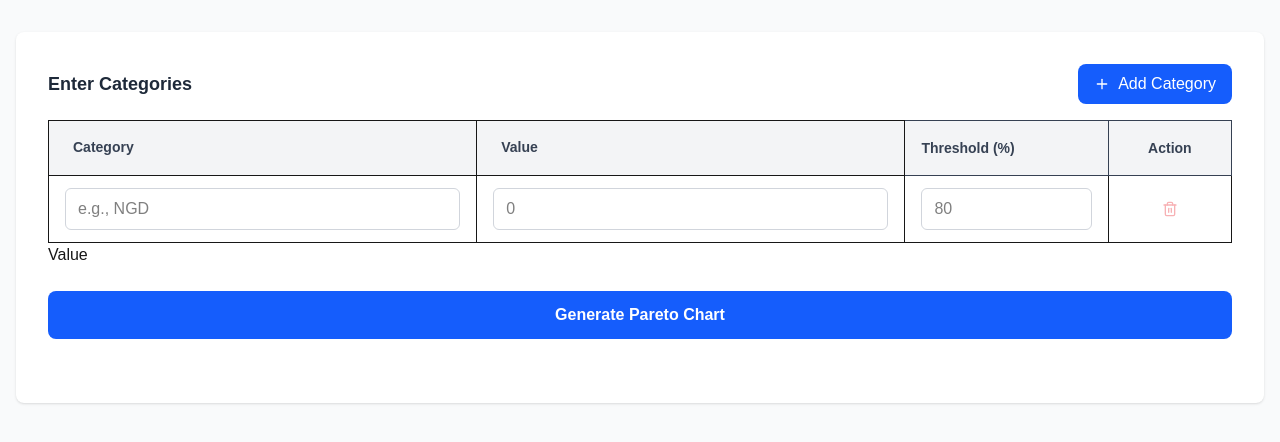
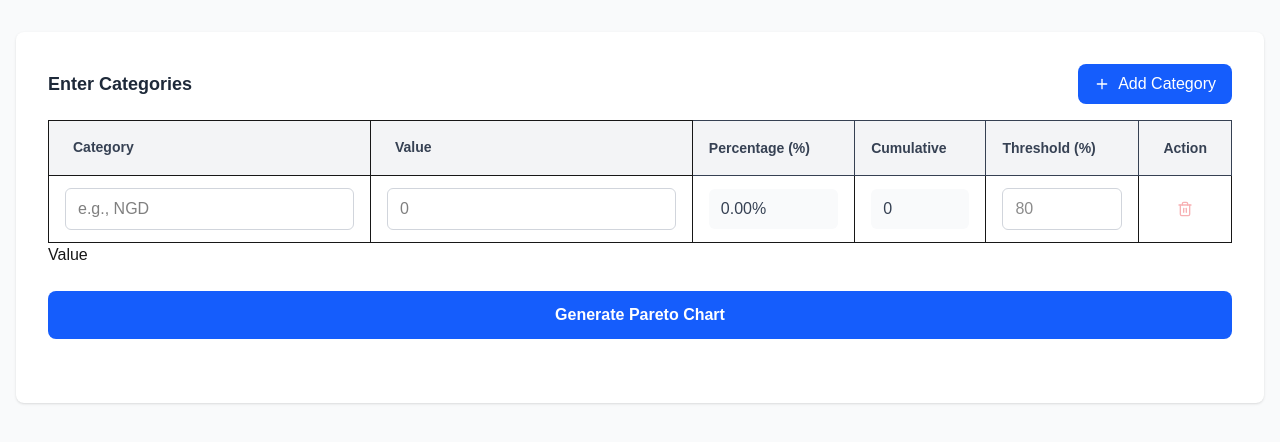
Before and after one commit to Sarvottam999/pareto-chart-generator, a Next.js app: page / in a window 1280 px wide. Shown: the top 442 px of the page. Built offline with nearby package versions, Linux system fonts and the light colour scheme.

Commit message:
added columns and css

```diff
--- a/app/page.tsx
+++ b/app/page.tsx
@@ -128,6 +128,20 @@ const ParetoChartGenerator: React.FC = () => {
       btoa(unescape(encodeURIComponent(svgData)));
   };
 
+  const calculateStats = () => {
+    const total = categories.reduce((sum, cat) => sum + (cat.value || 0), 0);
+    let cumulative = 0;
+
+    return categories.map((cat) => {
+      const percentage = total > 0 ? ((cat.value || 0) / total) * 100 : 0;
+      cumulative += cat.value || 0;
+      return {
+        percentage: percentage.toFixed(2),
+        cumulative: cumulative,
+      };
+    });
+  };
+
   return (
     <div className="min-h-screen bg-gray-50 py-8 px-4">
       <div className="max-w-7xl mx-auto">
@@ -172,6 +186,14 @@ const ParetoChartGenerator: React.FC = () => {
                         placeholder="Value"
                       />
                     </th>
+
+                    <th className="px-4 py-3 text-left text-sm font-semibold text-gray-700 border">
+                      Percentage (%)
+                    </th>
+                    <th className="px-4 py-3 text-left text-sm font-semibold text-gray-700 border">
+                      Cumulative
+                    </th>
+
                     <th className="px-4 py-3 text-left text-sm font-semibold text-gray-700 border">
                       Threshold (%)
                     </th>
@@ -181,7 +203,9 @@ const ParetoChartGenerator: React.FC = () => {
                   </tr>
                 </thead>
                 <tbody>
-                  {categories.map((cat) => (
+                  {categories.map((cat, index) => {
+                    const stats = calculateStats();
+                    return (
                       <tr key={cat.id} className="hover:bg-gray-50">
                         <td className="px-4 py-3 border">
                           <input
@@ -191,7 +215,7 @@ const ParetoChartGenerator: React.FC = () => {
                               updateCategory(cat.id, "category", e.target.value)
                             }
                             placeholder="e.g., NGD"
-                          className="w-full px-3 py-2 border text-black border-gray-300 rounded-md focus:outline-none focus:ring-2 focus:ring-blue-500"
+                            className="w-full px-3 py-2 text-black border border-gray-300 rounded-md focus:outline-none focus:ring-2 focus:ring-blue-500"
                           />
                         </td>
                         <td className="px-4 py-3 border">
@@ -206,8 +230,18 @@ const ParetoChartGenerator: React.FC = () => {
                               )
                             }
                             placeholder="0"
-                          className="w-full px-3 text-black py-2 border border-gray-300 rounded-md focus:outline-none focus:ring-2 focus:ring-blue-500"
+                            className="w-full px-3 py-2 text-black border border-gray-300 rounded-md focus:outline-none focus:ring-2 focus:ring-blue-500"
                           />
+                        </td>
+                        <td className="px-4 py-3 border">
+                          <div className="px-3 py-2 bg-gray-50    rounded-md text-gray-700 font-medium">
+                            {stats[index].percentage}%
+                          </div>
+                        </td>
+                        <td className="px-4 py-3 border">
+                          <div className="px-3 py-2 bg-gray-50    rounded-md text-gray-700 font-medium">
+                            {stats[index].cumulative}
+                          </div>
                         </td>
                         <td className="px-4 py-3 border">
                           <input
@@ -223,7 +257,7 @@ const ParetoChartGenerator: React.FC = () => {
                             placeholder="80"
                             min="0"
                             max="100"
-                          className="w-full px-3 py-2 border text-black border-gray-300 rounded-md focus:outline-none focus:ring-2 focus:ring-blue-500"
+                            className="w-full px-3 py-2 border border-gray-300 rounded-md focus:outline-none focus:ring-2 focus:ring-blue-500"
                           />
                         </td>
                         <td className="px-4 py-3 border text-center">
@@ -236,7 +270,8 @@ const ParetoChartGenerator: React.FC = () => {
                           </button>
                         </td>
                       </tr>
-                  ))}
+                    );
+                  })}
                 </tbody>
               </table>
             </div>
@@ -265,7 +300,7 @@ const ParetoChartGenerator: React.FC = () => {
               </button>
             </div>
 
-            <div ref={chartRef} className="w-full h-96">
+            <div ref={chartRef} className="w-full h-[600px]">
               <ResponsiveContainer width="100%" height="100%">
                 <ComposedChart
                   data={chartData}
@@ -284,14 +319,24 @@ const ParetoChartGenerator: React.FC = () => {
                   />
                   <YAxis
                     yAxisId="left"
-  tick={{ fill: '#374151', fontSize: 12 }}
-  label={{ value: `${yAxisLabel} (%)`, angle: -90, position: 'insideLeft', fill: '#374151' }}
+                    tick={{ fill: "#374151", fontSize: 12 }}
+                    label={{
+                      value: `${yAxisLabel} (%)`,
+                      angle: -90,
+                      position: "insideLeft",
+                      fill: "#374151",
+                    }}
                   />
                   <YAxis
                     yAxisId="right"
                     orientation="right"
-                    tick={{ fill: '#dc2626', fontSize: 12 }}
-                    label={{ value: 'Cumulative (%)', angle: 90, position: 'insideRight', fill: '#dc2626' }}
+                    tick={{ fill: "#dc2626", fontSize: 12 }}
+                    label={{
+                      value: "Cumulative (%)",
+                      angle: 90,
+                      position: "insideRight",
+                      fill: "#dc2626",
+                    }}
                   />
                   <Tooltip
                     contentStyle={{
@@ -313,9 +358,10 @@ const ParetoChartGenerator: React.FC = () => {
                     strokeWidth={2}
                     label={{
                       value: `${thresholdLine}% Threshold`,
-                      position: "right",
+                      position: "insideTopRight",
                       fill: "#10b981",
                       fontSize: 12,
+                      offset: 10,
                     }}
                   />
                   <Bar
```
Lines whose indentation alone changed are shown as unchanged.
